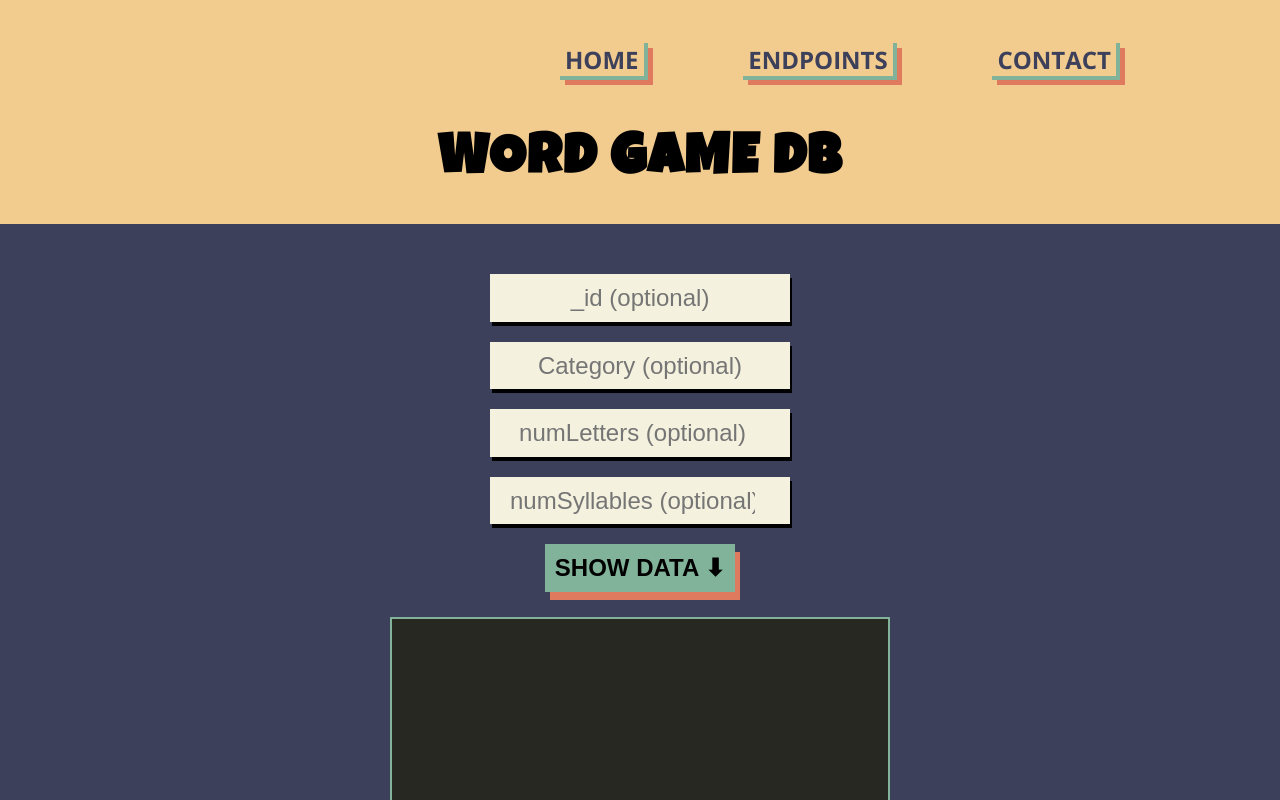
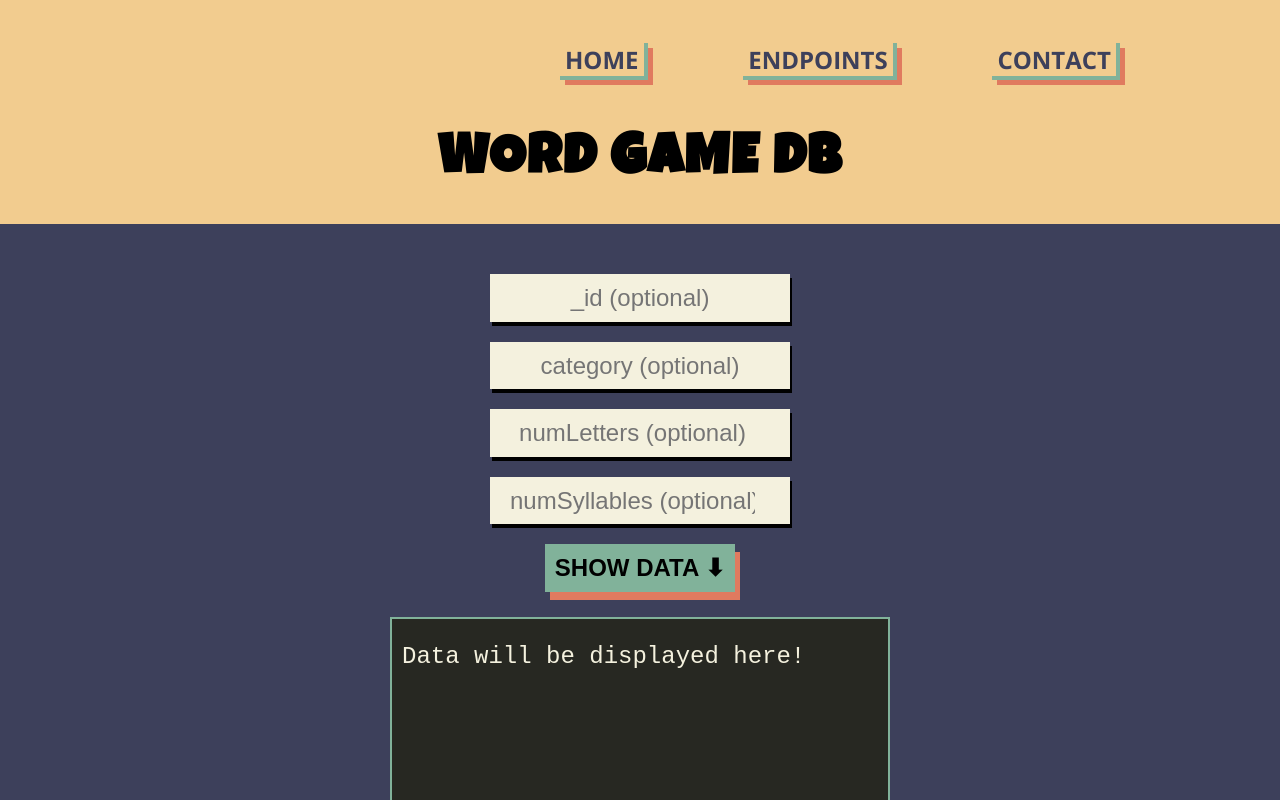
Before and after one commit to LucasSilbernagel/wordGameDB, a React (Create React App) app in the folder client/: page /endpoints in a window 1280 px wide. Shown: the top 800 px of the page. Built offline with nearby package versions, Linux system fonts and the light colour scheme.

Commit message:
added starting text to demo form

```diff
--- a/client/src/components/Endpoints/Endpoints.js
+++ b/client/src/components/Endpoints/Endpoints.js
@@ -96,7 +96,7 @@ function Endpoints() {
             <input id="_id" type="text" placeholder="_id (optional)" onKeyPress={handleKeyPress} />
 
             <label htmlFor="category" className="sr-only">Category (optional)</label>
-            <input id="category" type="text" placeholder="Category (optional)" onKeyPress={handleKeyPress} />
+            <input id="category" type="text" placeholder="category (optional)" onKeyPress={handleKeyPress} />
 
             <label htmlFor="numLetters" className="sr-only">numLetters</label>
             <input id="numLetters" type="number" min="1" placeholder="numLetters (optional)" onKeyPress={handleKeyPress} />
@@ -106,6 +106,7 @@ function Endpoints() {
           </StyledForm>
           <StyledButton type="submit" onClick={showData}>Show Data ⬇</StyledButton>
           <pre id="allData">
+            <p>Data will be displayed here!</p>
             <Loading loading={loading} />
           </pre>
         </StyledEndpoints>
```
Also changed, not shown: 1 other file (tests, documents, lock files or other folders).
